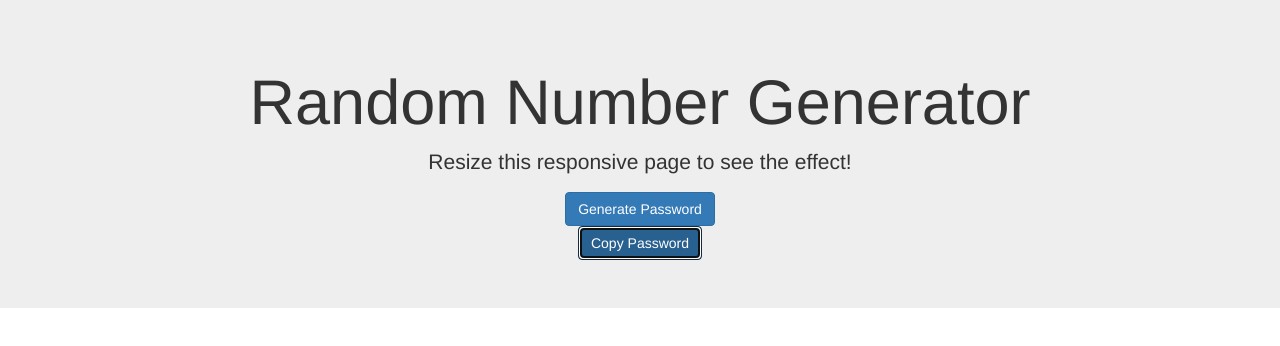
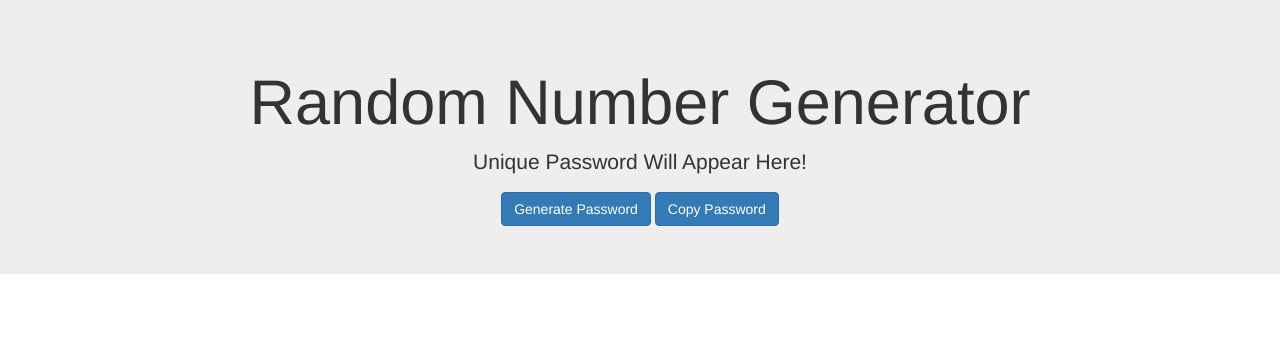
Before and after one commit to mpalka1/mattpalka, a plain HTML site: page HW3/index.html in a window 1280 px wide. Both pictures are taken after a click on the button "Copy Password". Drawn offline with nearby package versions, Linux system fonts and the light colour scheme.

Commit message:
complete

```diff
--- a/HW3/index.html
+++ b/HW3/index.html
@@ -3,6 +3,7 @@
   <head>
     <meta charset="UTF-8">
     <link rel="stylesheet" href="https://maxcdn.bootstrapcdn.com/bootstrap/3.4.0/css/bootstrap.min.css">
+    <script src="https://ajax.googleapis.com/ajax/libs/jquery/3.4.1/jquery.min.js"></script>
     <script src="https://maxcdn.bootstrapcdn.com/bootstrap/3.4.0/js/bootstrap.min.js"></script>
     <title>Car Adventures!</title>
   </head>
@@ -11,17 +12,13 @@
         <h1>Random Number Generator</h1>
         <div class="container">
             <div class="row">
-                <p class="pass">Resize this responsive page to see the effect!</p>
+                <p id="pass">Unique Password Will Appear Here!</p>
             </div>
             <div class="row">
-                <div class="col">
-                    <button type="button" class="btn btn-primary" onclick="createPass(createArray())" value="Create Pass" id="passWd">Generate Password</button>
+                <div class="col-sm">
+                    <button type="button" class="btn btn-primary" onclick="createPass(createArray())" value="Create Pass">Generate Password</button>
+                    <button type="button" class="btn btn-primary" onclick="textToClipboard()" >Copy Password</button>
                 </div>
-                <div class="col">
-                    <button type="button" class="btn btn-primary">Copy Password</button>
-                </div>
-        <!-- <input type="button" onclick="createPass(createArray())" value="Create Pass" id="passWd"/>
-        <input type="button" onclick="copyPass()" value="Copy the Password" id="passWd"/> -->
     </div>
     <script src="./randomGen.js"></script>
   </body>
--- a/HW3/randomGen.js
+++ b/HW3/randomGen.js
@@ -3,17 +3,16 @@ var data = {letter:['a', 'b', 'c', 'd', 'e', 'f','g','h','i','j','k','l','m','n'
 letterUP:['A', 'B', 'C', 'D', 'E', 'F','G','H','I','J','K','L','M','N','O','P','Q','R','S','T','U','V','W','X','Y','Z'],
 symbols:['!', '@', '#', '$'],
 numbers:['0','1','2','3','4','5','6','7','8','9']};
-var outPut = '';
-var passValue = document.getElementById("#pass");
-
 
 function createArray(){
+    // takes in user input to determine char needed
     var q1 = confirm('Do you want special Characters?');
     var q2= confirm('Do you want Numbers?');
     var q3 = confirm('Do you want UpperCase?');
     var newArray = [];
     var arrayPopulation = newArray.concat(data.letter);
 
+    // checks which categories are needed in pass
     if(q1===true){
         arrayPopulation = arrayPopulation.concat(data.symbols);
     }
@@ -31,35 +30,24 @@ function createPass(array) {
     var len = prompt('What is you pw length?');
     var arrayPass = [];
     // While there remain elements to shuffle...
+
     for(var i =0; i < len ; i++){
     // Pick a remaining element...
       randomIndex = Math.floor(Math.random() * (array.length-1));
-
       var randVal = array[randomIndex];
       arrayPass.push(randVal);
       length-=1;
     }
-    // alert(arrayPass.join(""));
     var outPut = arrayPass.join("");
-    alert(outPut);
+    document.getElementById("pass").innerHTML = outPut;
+     return outPut;
   }
-
-    // function copyPass() {
-//     /* Get the text field */
-     var copyText = document.querySelector(#passWd);
-
-//     /* Select the text field */
-//     copyText.select();
-//     copyText.setSelectionRange(0, 99999); /*For mobile devices*/
-
-//     /* Copy the text inside the text field */
-//     document.execCommand("copy");
-
-//     /* Alert the copied text */
-//     alert("Copied the text: " + copyText.value);
-//   }
-
-
-/* first event */
-// change this pw into a dynamic random pw
-//document.write(pw);
+    //copy newly created pasword into the clipboard
+  function textToClipboard () {
+    //copy items with 'p' tag into the clipboard
+    var text = $('p').html();
+    //convert into an input file to execute the copy commany
+    var tempEl = $('<input>').val(text).appendTo('body').select();
+    document.execCommand('copy');
+    tempEl.remove();
+  }
```
